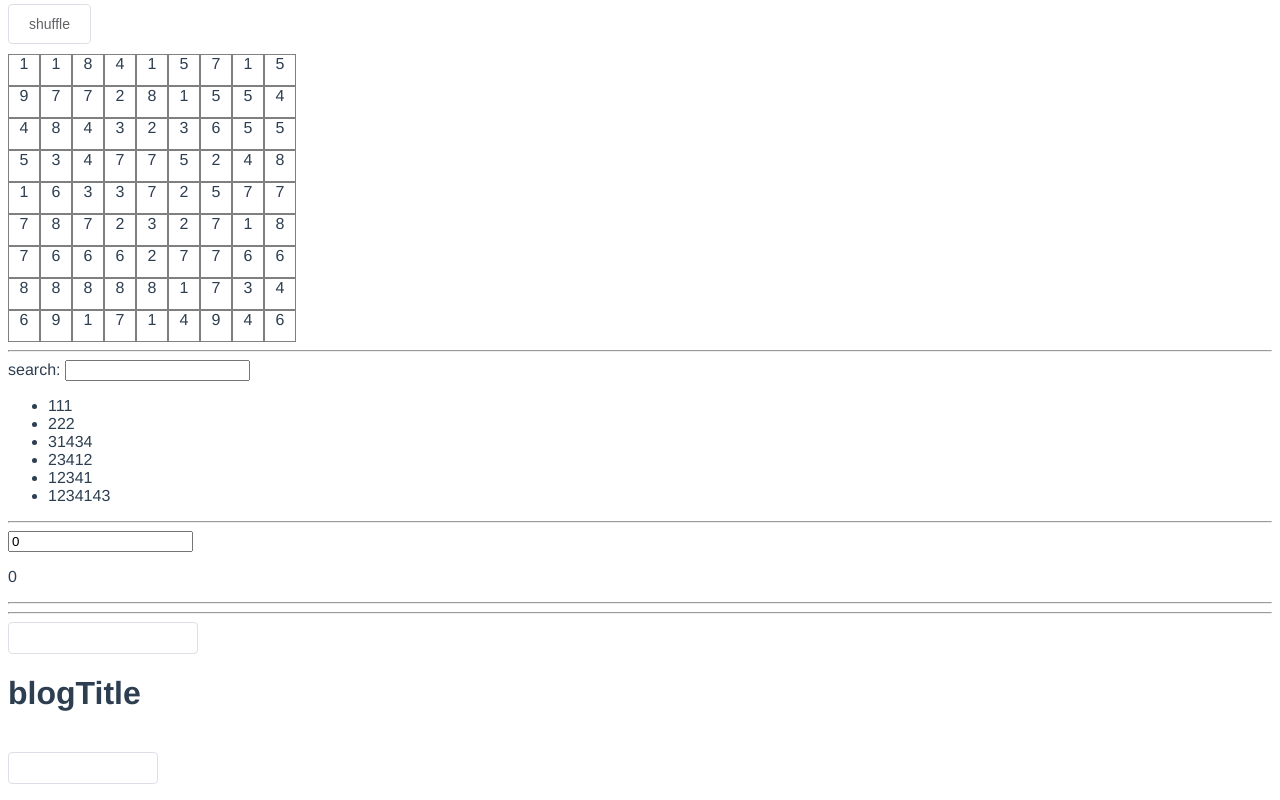
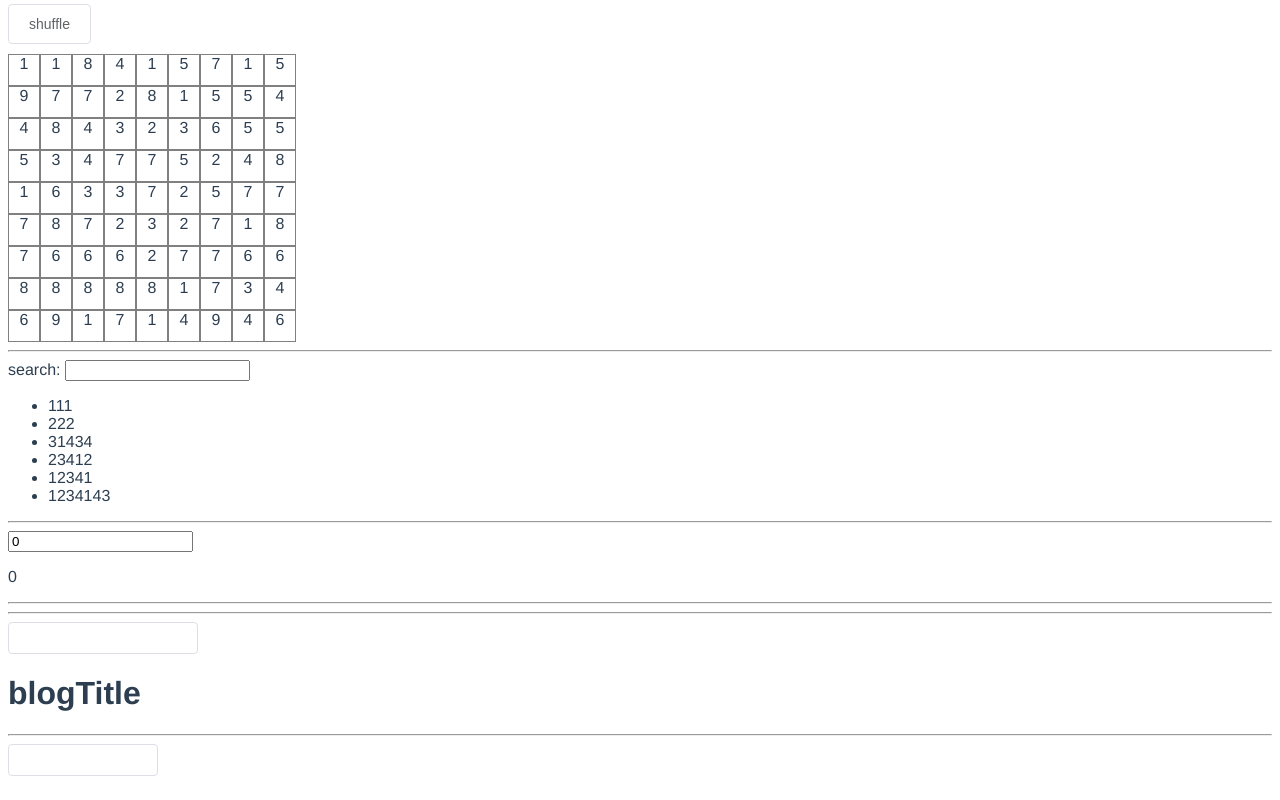
Before and after one commit to Veng0923/VueDemo, a Vue app: page / in a window 1280 px wide. Shown: the part 888-1688 px from the top of the page. Built offline with nearby package versions, Linux system fonts and the light colour scheme.

Commit message:
过滤器加上分割线

```diff
--- a/src/components/filter/filter-demo.vue
+++ b/src/components/filter/filter-demo.vue
@@ -1,6 +1,6 @@
 <template>
     <div>
-        <br>
+        <hr>
         <el-input class="input-width" size="small" v-model="query"></el-input>
 <!--        <input v-model="query"/>-->
         <p>{{query|capitalize}}</p>
```
